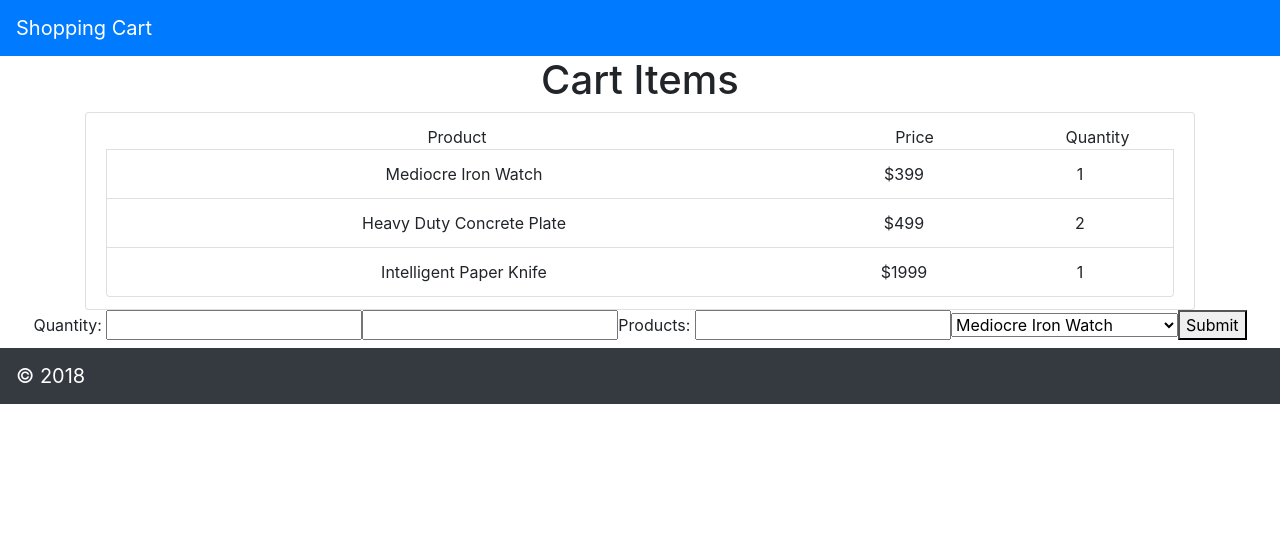
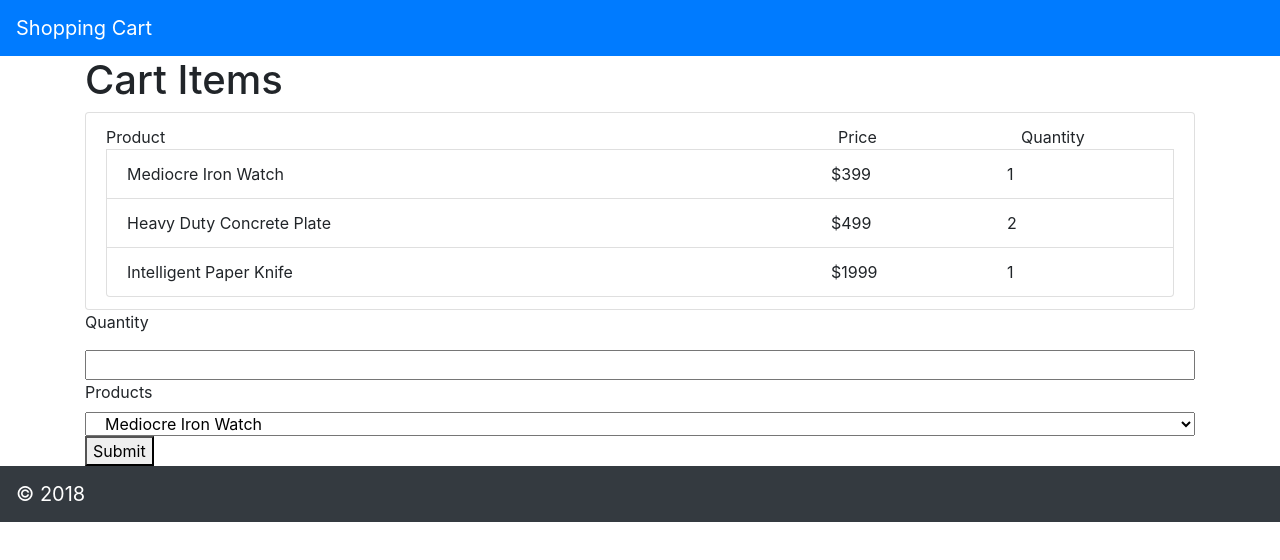
Before and after one commit to Kerrysage/Shopping-cart, a React (Create React App) app in the folder shopping-cart/: page / in a window 1280 px wide. Shown: the top 560 px of the page. Built offline with nearby package versions, Linux system fonts and the light colour scheme.

Commit message:
Updated app.css

```diff
--- a/shopping-cart/src/AddItems.js
+++ b/shopping-cart/src/AddItems.js
@@ -25,18 +25,21 @@ class AddItem extends Component {
 
     render () {
         return (
-            <div>
+            <div className="container">
+            <div className="list-group">
+                <div>
+                    <p>Quantity</p>
+                </div>
                 <form>
-                    <label>Quantity: <input type="text" onChange={(e) => this.setState({Quantity: e.target.value}) } id="quantity" />
-                    </label>
-                    <input></input>
-                    <label>Products: <input type="text" onChange={(e) => this.setState({Products: e.target.value}) } id="product" />
-                    </label>
-                    <select ref="dropDown" onChange={this.selectChanged}>
+                    {/* <label>Quantity</label> */}
+                    <input type="number" min="0" className="col-md-12" />
+                    <label>Products</label>
+                    <select className="container" ref="dropDown" onChange={this.selectChanged}>
                         {this.renderOptions()}
                     </select>
                     <button onClick = {this.itemAdder}>Submit</button>
                 </form>
+            </div>
             </div>
         )
     }
--- a/shopping-cart/src/App.css
+++ b/shopping-cart/src/App.css
@@ -1,28 +1,3 @@
-.App {
-  text-align: center;
+.sep {
+  margin-top: 2em;
 }
-
-.App-logo {
-  animation: App-logo-spin infinite 20s linear;
-  height: 80px;
-}
-
-.App-header {
-  background-color: #222;
-  height: 150px;
-  padding: 20px;
-  color: white;
-}
-
-.App-title {
-  font-size: 1.5em;
-}
-
-.App-intro {
-  font-size: large;
-}
-
-@keyframes App-logo-spin {
-  from { transform: rotate(0deg); }
-  to { transform: rotate(360deg); }
-}
--- a/shopping-cart/src/App.js
+++ b/shopping-cart/src/App.js
@@ -13,7 +13,9 @@ class App extends Component {
       { id: 1, product: { id: 40, name: 'Mediocre Iron Watch', priceInCents: 399 }, quantity: 1 },
       { id: 2, product: { id: 41, name: 'Heavy Duty Concrete Plate', priceInCents: 499 }, quantity: 2 },
       { id: 3, product: { id: 42, name: 'Intelligent Paper Knife', priceInCents: 1999 }, quantity: 1 },
+
     ],
+
     AddItemList:[
       { id: 40, name: 'Mediocre Iron Watch', priceInCents: 399 },
       { id: 41, name: 'Heavy Duty Concrete Plate', priceInCents: 499 },
@@ -28,7 +30,7 @@ class App extends Component {
   }}
   render() {
     return (
-      <div className="App">
+      <div >
         <Header />
         <CartItems cartItemsList={this.state.cartItemsList}/>
         <AddItems AddItemList={this.state.AddItemList}/>
--- /dev/null
+++ b/shopping-cart/src/notes.js
@@ -0,0 +1 @@
+# React: Controlled Forms (Shopping Cart)
```
